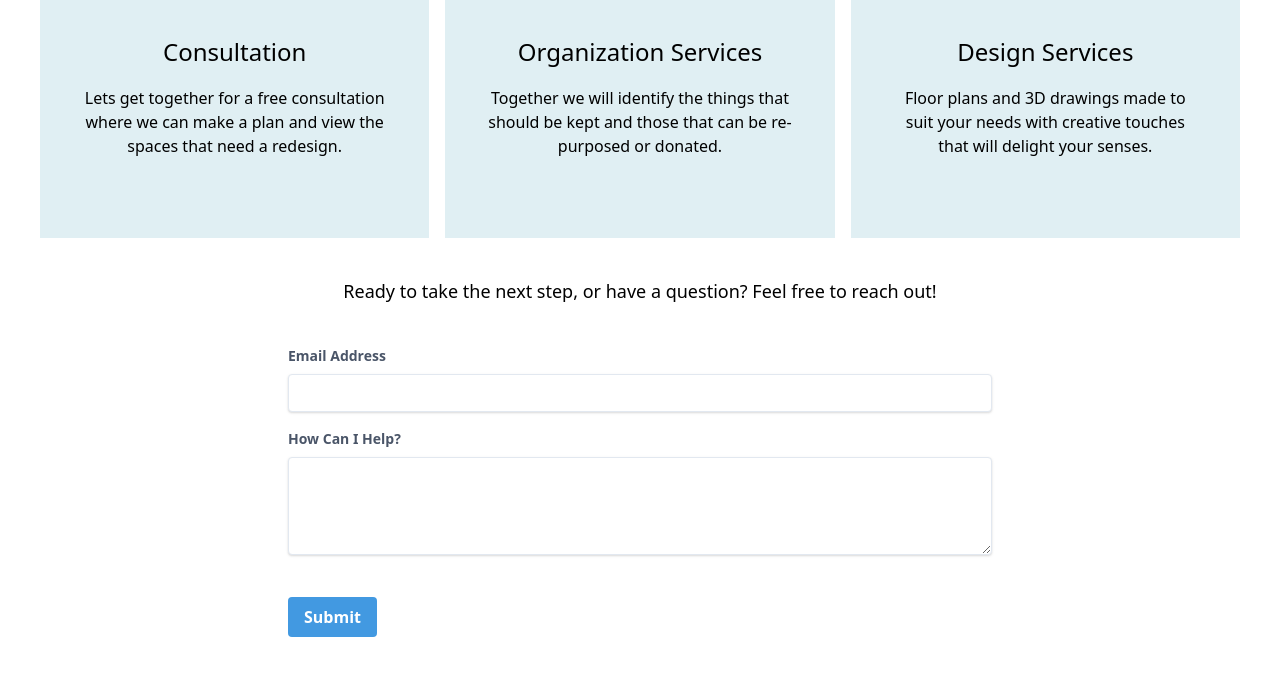
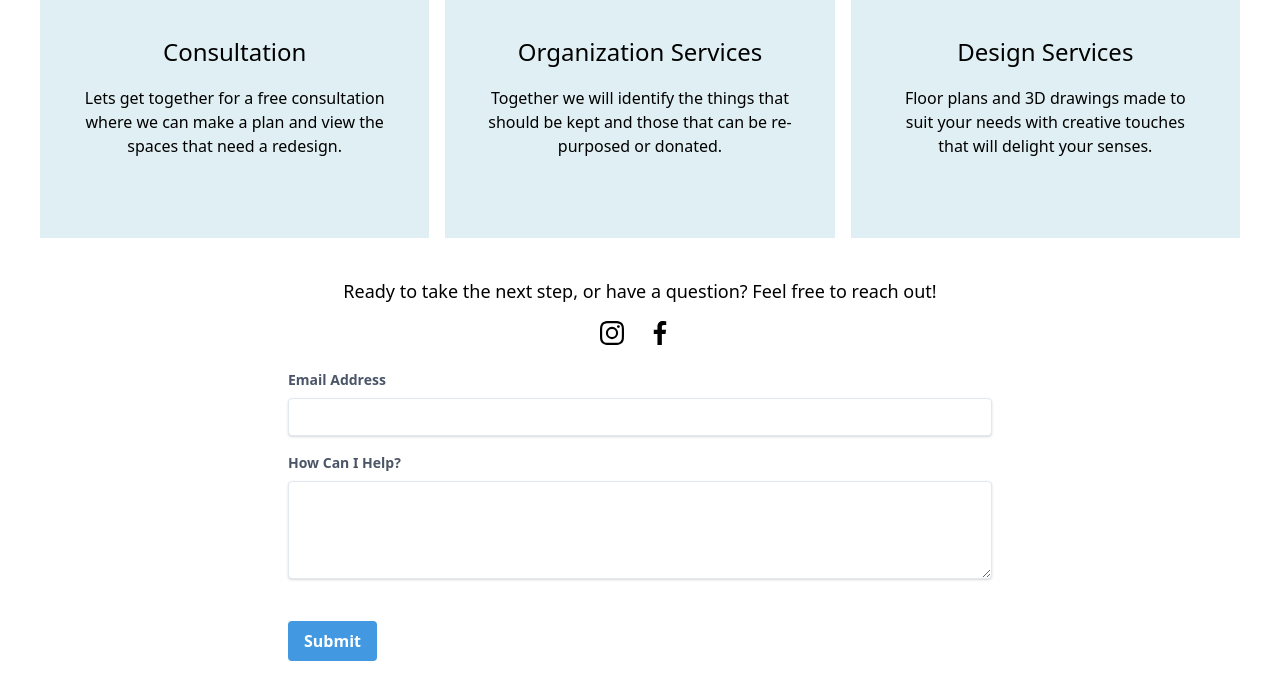
Before and after one commit to chris-held/sift-reveals, a Gatsby site: page / in a window 1280 px wide. Shown: the part 1132-1831 px from the top of the page. Built offline with nearby package versions, Linux system fonts and the light colour scheme; Gatsby itself is replaced by a stand-in of ours.

Commit message:
social item links

```diff
--- a/src/components/contact.js
+++ b/src/components/contact.js
@@ -14,6 +14,46 @@ const Contact = () => {
       <p className="text-center mb-4 text-lg">
         Ready to take the next step, or have a question? Feel free to reach out!
       </p>
+      <div className="flex justify-center">
+        <a
+          href="https://www.instagram.com/sift_reveals/"
+          target="_blank"
+          className="w-8"
+        >
+          <svg
+            width="24"
+            height="24"
+            data-name="instagram"
+            xmlns="http://www.w3.org/2000/svg"
+            viewBox="0 0 64 64"
+          >
+            <title>instagram icon</title>
+            <path
+              data-name="icon"
+              d="M21.34,32A10.67,10.67,0,1,1,32,42.67,10.67,10.67,0,0,1,21.34,32m-5.77,0A16.43,16.43,0,1,0,32,15.57,16.42,16.42,0,0,0,15.57,32M45.24,14.92a3.84,3.84,0,1,0,3.84-3.84h0a3.84,3.84,0,0,0-3.84,3.84M19.07,58.05A17.61,17.61,0,0,1,13.13,57a10.08,10.08,0,0,1-3.68-2.4,9.73,9.73,0,0,1-2.39-3.68A17.74,17.74,0,0,1,6,44.93C5.8,41.56,5.77,40.55,5.77,32s0-9.56.18-12.93a17.8,17.8,0,0,1,1.11-5.94A9.85,9.85,0,0,1,9.45,9.45a9.75,9.75,0,0,1,3.68-2.4A17.61,17.61,0,0,1,19.07,6c3.38-.15,4.39-.19,12.93-.19s9.56,0,12.93.19a17.87,17.87,0,0,1,5.94,1.1,10,10,0,0,1,3.69,2.4A9.77,9.77,0,0,1,57,13.13a17.55,17.55,0,0,1,1.1,5.94c.15,3.37.19,4.38.19,12.93s0,9.56-.19,12.93A17.55,17.55,0,0,1,57,50.87,10.59,10.59,0,0,1,50.87,57a17.55,17.55,0,0,1-5.94,1.1c-3.37.15-4.38.18-12.93.18s-9.56,0-12.93-.18M18.81.19A23.59,23.59,0,0,0,11,1.68,15.67,15.67,0,0,0,5.37,5.37,15.67,15.67,0,0,0,1.68,11,23.59,23.59,0,0,0,.19,18.81C0,22.22,0,23.31,0,32s0,9.78.19,13.19A23.59,23.59,0,0,0,1.68,53,16.34,16.34,0,0,0,11,62.32a23.64,23.64,0,0,0,7.77,1.49C22.22,64,23.31,64,32,64s9.78,0,13.19-.19A23.59,23.59,0,0,0,53,62.32,16.34,16.34,0,0,0,62.32,53a23.59,23.59,0,0,0,1.49-7.77C64,41.78,64,40.69,64,32s0-9.78-.19-13.19A23.59,23.59,0,0,0,62.32,11a15.75,15.75,0,0,0-3.69-5.67A15.75,15.75,0,0,0,53,1.68,23.58,23.58,0,0,0,45.2.19C41.78,0,40.69,0,32,0S22.22,0,18.81.19"
+            ></path>
+          </svg>
+        </a>
+        <a
+          href="https://www.facebook.com/Sift-Reveals-110133473810018/?modal=admin_todo_tour"
+          target="_blank"
+          className="w-8 ml-4"
+        >
+          <svg
+            width="24"
+            height="24"
+            data-name="facebook"
+            xmlns="http://www.w3.org/2000/svg"
+            viewBox="0 0 33.24 64"
+          >
+            <title>facebook icon</title>
+            <path
+              data-name="icon"
+              d="M21.57,64V34.81h9.8l1.47-11.38H21.57V16.17c0-3.3.92-5.54,5.64-5.54h6V.45A80.21,80.21,0,0,0,24.46,0C15.77,0,9.82,5.3,9.82,15v8.39H0V34.81H9.82V64Z"
+            ></path>
+          </svg>
+        </a>
+      </div>
       {contactState === ContactStates.UNSUBMITTED ? (
         <form class="bg-white px-8 pt-6 pb-8 mb-4">
           <div class="mb-4">
```
